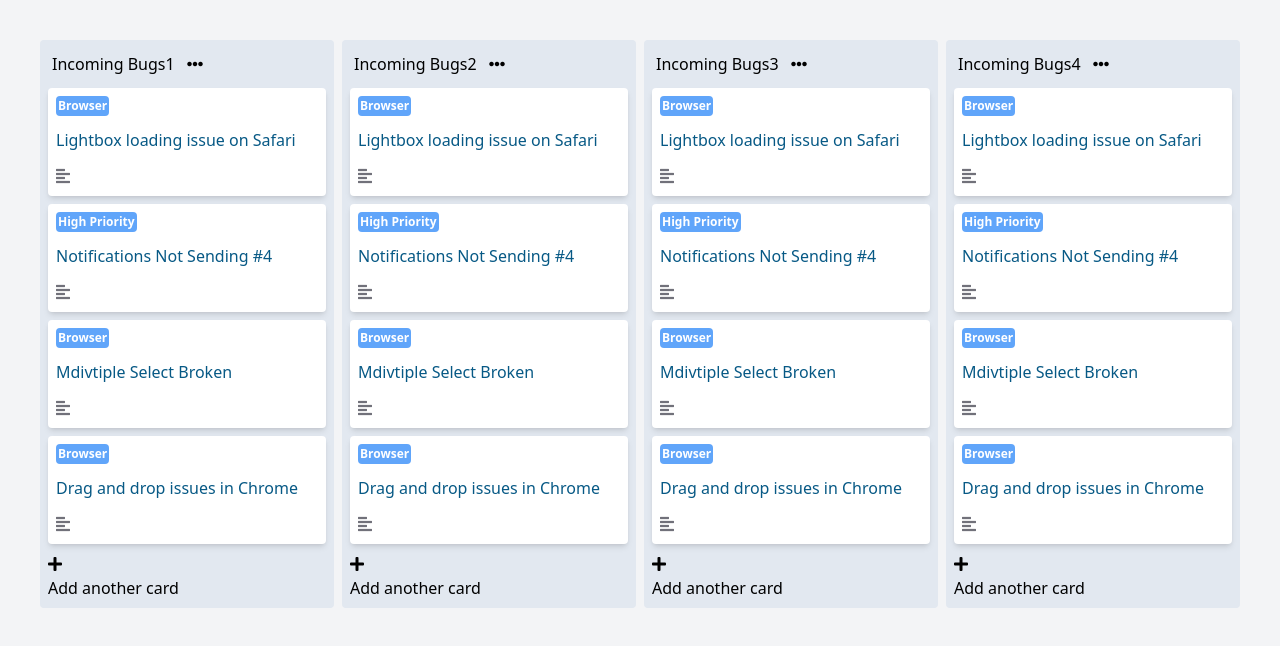
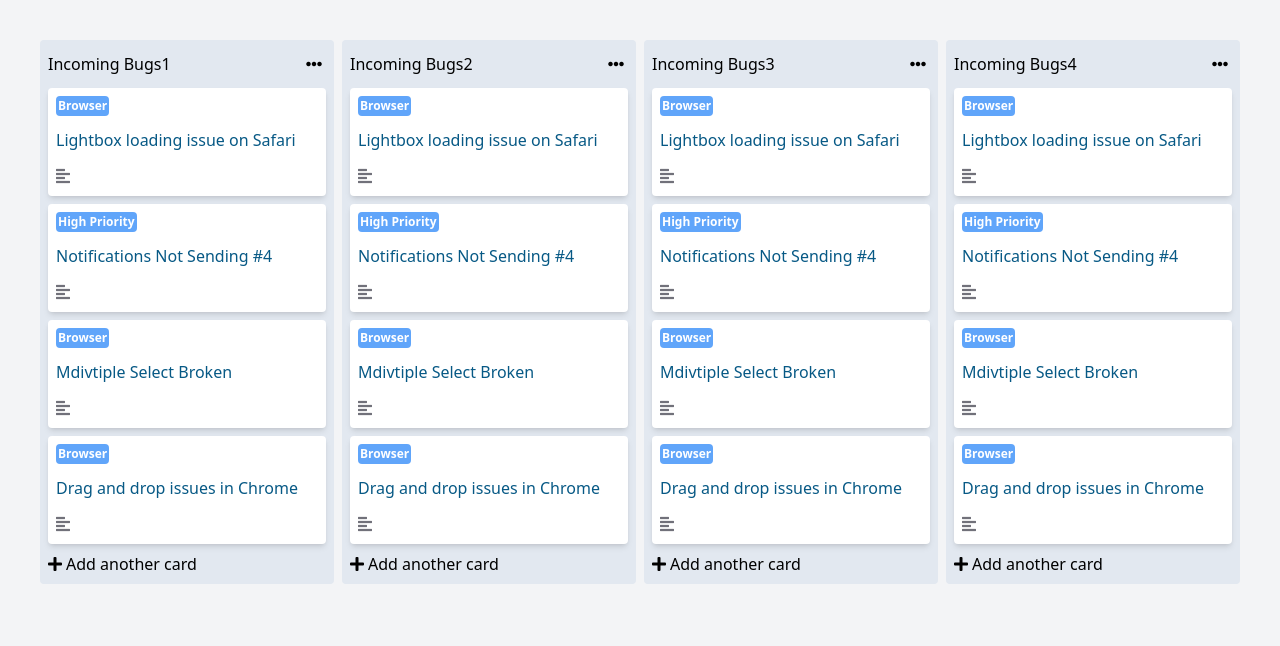
Before and after one commit to amozalev/task-board, a SvelteKit app: page / in a window 1280 px wide. Shown: the top 646 px of the page. Built offline with nearby package versions, Linux system fonts and the light colour scheme.

Commit message:
Updated layout.

```diff
--- a/src/components/tasks/Editing.svelte
+++ b/src/components/tasks/Editing.svelte
@@ -6,12 +6,13 @@
 	const dispatch = createEventDispatcher();
 </script>
 
+<div class="flex flex-col">
 	{#if editing}
-	<textarea bind:value />
+		<textarea class="w-full h-full" autofocus bind:value />
 		<button
 			on:click={() => {
 				editing = false;
-			dispatch('cancelEdit', {taskTitle: value});
+				dispatch('cancelEdit', { taskTitle: value });
 			}}
 			>Close
 		</button>
@@ -20,3 +21,4 @@
 			<slot />
 		</button>
 	{/if}
+</div>
--- a/src/components/tasks/TaskItem.svelte
+++ b/src/components/tasks/TaskItem.svelte
@@ -15,14 +15,14 @@
 	}
 </script>
 
-<div class="bg-white rounded shadow-md p-2">
+<div class="flex-col bg-white rounded shadow-md p-2">
 	<div class="flex">
 		<span class="text-xs py-0.5 p-0.5 rounded font-bold text-white mb-3 inline-block bg-blue-400">
 			{task.tag}
 		</span>
 	</div>
 	<Editing bind:value={task.title} on:cancelEdit={updateTask}>
-		<h6 class="text-sky-800 mb-3">{task.title}</h6>
+		<p class="text-sky-800 mb-3 text-left">{task.title}</p>
 	</Editing>
 	<div class="flex items-center">
 		<div class="text-zinc-500 mr-2">
--- a/src/components/tasks/TaskList.svelte
+++ b/src/components/tasks/TaskList.svelte
@@ -7,16 +7,22 @@
 </script>
 
 <div class="rounded bg-slate-200 p-2">
-	<div class="grid grid-cols-2 p-1 items-center">
-		<h2>{name}</h2>
-		<i class="fas fa-ellipsis-h"></i>
+	<div class="flex justify-between items-center">
+		<span class="flex grow">
+			<h2>{name}</h2>
+		</span>
+		<span class="flex">
+			<button class="p-1">
+				<i class="fas fa-ellipsis-h"></i>
+			</button>
+		</span>
 	</div>
 	<div class="grid auto-rows-auto gap-y-2 my-2">
 		{#each tasks as task (task.id)}
 			<TaskItem {listIdx} {task} />
 		{/each}
 	</div>
-	<div class="column__item--cta">
+	<div class="flex gap-1 items-center">
 		<i class="fas fa-plus"></i>
 		<h4>Add another card</h4>
 	</div>
```
Lines whose indentation alone changed are shown as unchanged.
